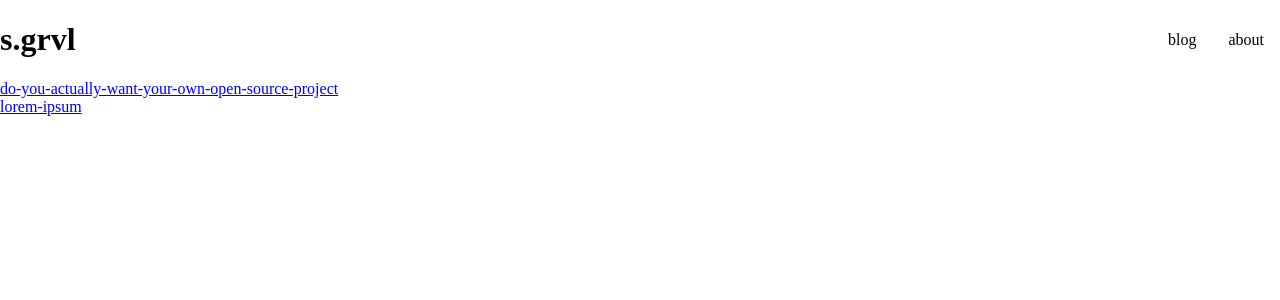
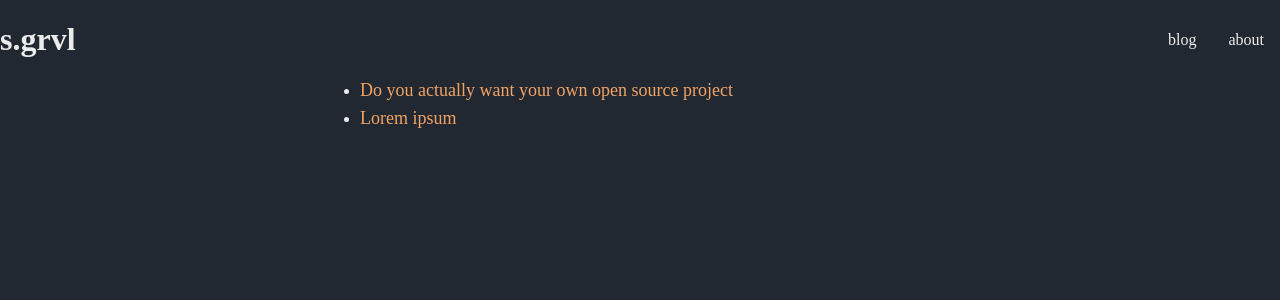
Before and after one commit to sgrvl/sgrvl-blog, a Next.js app: page /blog in a window 1280 px wide. Shown: the top 300 px of the page. Built offline with nearby package versions, Linux system fonts and the light colour scheme.

Commit message:
startin design

```diff
--- a/pages/_app.js
+++ b/pages/_app.js
@@ -1,18 +1,29 @@
 // import App from 'next/app'
-import { createGlobalStyle } from "styled-components";
+import { createGlobalStyle, ThemeProvider } from "styled-components";
 import Header from "../components/Header";
 import "../Normalize.css";
 
 const GlobalStyle = createGlobalStyle`
+	body {
+		background: ${(props) => props.theme.body};
+		color: ${(props) => props.theme.text};
+	}
 `;
+
+const theme = {
+	body: "#222831",
+	text: "#ececec",
+	secondary: "#f2a365",
+	highlight: "#30475e",
+};
 
 function MyApp({ Component, pageProps }) {
 	return (
-		<>
+		<ThemeProvider theme={theme}>
 			<GlobalStyle />
 			<Header />
 			<Component {...pageProps} />
-		</>
+		</ThemeProvider>
 	);
 }
 
--- a/pages/blog.js
+++ b/pages/blog.js
@@ -2,6 +2,22 @@ import React from "react";
 import Head from "next/head";
 import Link from "next/link";
 import fs from "fs";
+import styled from "styled-components";
+
+const Wrap = styled.ul`
+	max-width: 600px;
+	margin: 0 auto;
+
+	li {
+		margin-bottom: 0.5rem;
+	}
+
+	a {
+		color: ${(props) => props.theme.secondary};
+		text-decoration: none;
+		font-size: 18px;
+	}
+`;
 
 const Blog = ({ slugs }) => {
 	return (
@@ -10,15 +26,21 @@ const Blog = ({ slugs }) => {
 				<title>s.grvl | blog</title>
 				<link rel="icon" href="/favicon.ico" />
 			</Head>
+			<Wrap>
 				{slugs.map((slug) => {
 					return (
-					<div key={slug}>
+						<li key={slug}>
 							<Link href="/blog/[slug]" as={`/blog/${slug}`}>
-							<a>{slug}</a>
+								<a>
+									{slug
+										.replace(/-/g, " ")
+										.replace(slug[0], slug[0].toUpperCase())}
+								</a>
 							</Link>
-					</div>
+						</li>
 					);
 				})}
+			</Wrap>
 		</>
 	);
 };
```
Lines whose indentation alone changed are shown as unchanged.
